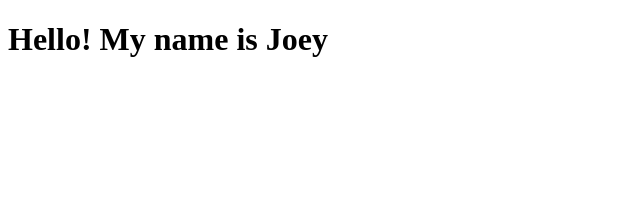
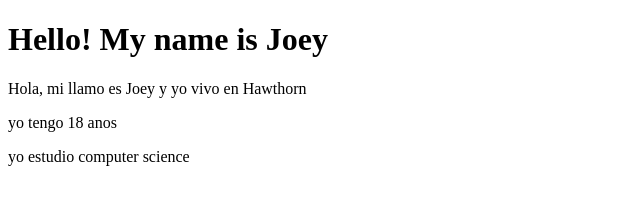
Before and after one commit to 105928712/lab1, a plain HTML site: page index.html in a window 1280 px wide. Shown: the whole page, without its empty margins (0-640 px from the left). Drawn offline with Linux system fonts and the light colour scheme.

Commit message:
modified:   index.html

```diff
--- a/index.html
+++ b/index.html
@@ -10,5 +10,8 @@
     </head>
     <body>
         <h1>Hello! My name is Joey</h1>
+        <p>Hola, mi llamo es Joey y yo vivo en Hawthorn</p>
+        <p>yo tengo 18 anos</p>
+        <p>yo estudio computer science</p>
     </body>
 </html>
```
